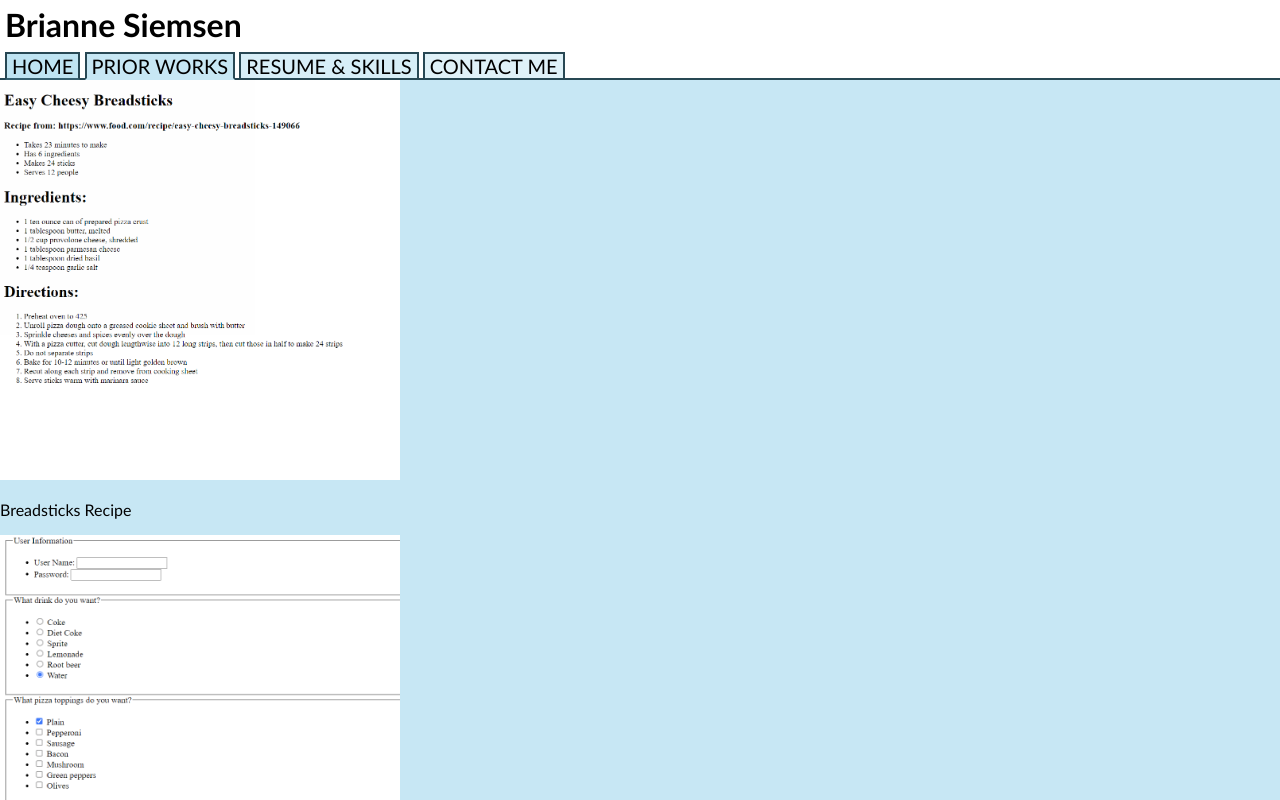
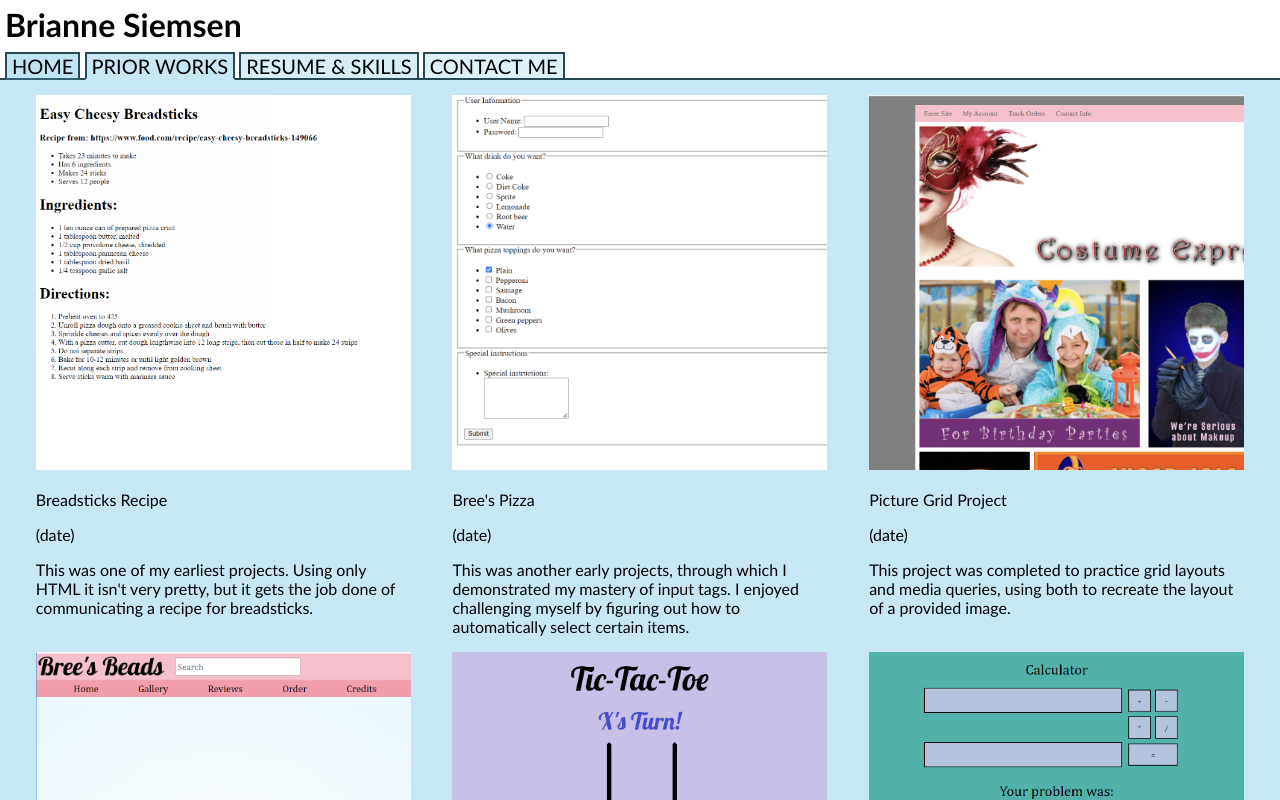
Before and after one commit to parsnippity/portfolio, a plain HTML site: page index.html in a window 1280 px wide. Both pictures are taken after a click on the link "PRIOR WORKS". Shown: the top 800 px of the page. Drawn offline with Linux system fonts and the light colour scheme.

Commit message:
worked on past projects

```diff
--- a/index.html
+++ b/index.html
@@ -16,30 +16,50 @@
 <body>
     <div id="nav">
         <h1 id="name">Brianne Siemsen</h1>
-        <a class="navClicks" id="homeClick" onclick="show(`home`)">HOME</a>
-        <a class="navClicks" id="worksClick" onclick="show(`works`)">PRIOR WORKS</a>
-        <a class="navClicks" id="resumeClick" onclick="show(`resumeSkills`)">RESUME & SKILLS</a>
-        <a class="navClicks" id="contactClick" onclick="show(`contact`)">CONTACT ME</a>
+        <div id="lilNav">
+            <a class="navClicks" id="homeClick" onclick="show(`home`)">HOME</a>
+            <a class="navClicks" id="worksClick" onclick="show(`works`)">PRIOR WORKS</a>
+            <a class="navClicks" id="resumeClick" onclick="show(`resumeSkills`)">RESUME & SKILLS</a>
+            <a class="navClicks" id="contactClick" onclick="show(`contact`)">CONTACT ME</a>
+        </div>
     </div>
     <div id="home" class="fade-in-text">
         <h1>Welcome to my Portfolio!</h1>
         <h3>Featured Works:</h3>
     </div>
     <div id="works" hidden>
-        <a href="https://parsnippity.github.io/breadsticksrecipe/">
+        <div>
+        <a href="https://parsnippity.github.io/breadsticksrecipe/" target="_blank">
             <img src="./easycheesy.PNG">
         </a>
         <p>Breadsticks Recipe</p>
-        <a href="https://parsnippity.github.io/Brees-Pizza/"><img src="./breespizza.PNG"></a>
+        <p>(date)</p>
+        <p>This was one of my earliest projects. Using only HTML it isn't very pretty, but it gets the job done of communicating a recipe for breadsticks.</p>
+        </div>
+        <div>
+        <a href="https://parsnippity.github.io/Brees-Pizza/" target="_blank"><img src="./breespizza.PNG"></a>
         <p>Bree's Pizza</p>
-        <a href="https://parsnippity.github.io/picturegridproject/"><img src="./picturegrid.PNG"></a>
+        <p>(date)</p>
+        <p>This was another early projects, through which I demonstrated my mastery of input tags. I enjoyed challenging myself by figuring out how to automatically select certain items.</p>
+        </div>
+        <div>
+        <a href="https://parsnippity.github.io/picturegridproject/" target="_blank"><img src="./picturegrid.PNG"></a>
         <p>Picture Grid Project</p>
-        <a href="https://parsnippity.github.io/breesbeads/"><img src="./breesbeads.PNG"></a>
+        <p>(date)</p>
+        <p>This project was completed to practice grid layouts and media queries, using both to recreate the layout of a provided image.</p>
+        </div>
+        <div>
+        <a href="https://parsnippity.github.io/breesbeads/" target="_blank"><img src="./breesbeads.PNG"></a>
         <p>Bree's Beads</p>
-        <a href="https://parsnippity.github.io/TicTacToe/"><img src="./tictactoe.png"></a>
+        </div>
+        <div>
+        <a href="https://parsnippity.github.io/TicTacToe/" target="_blank"><img src="./tictactoe.png"></a>
         <p>Tic Tac Toe</p>
-        <a href="https://parsnippity.github.io/calculator/"><img src="./calculator.PNG"></a>
+        </div>
+        <div>
+        <a href="https://parsnippity.github.io/calculator/" target="_blank"><img src="./calculator.PNG"></a>
         <p>Calculator</p>
+        </div>
     </div>
     <div id="resumeSkills" hidden>
         <div id="resume">
@@ -60,6 +80,7 @@
             <p>Member since 2022, E-Business submission for Regional Conference in progress</p>
         </div>
         <div id="skills">
+            <h2>Skills</h2>
             <ul>
                 <li>Able to implement the steps in the System Development Life Cycle (e.g. planning, analysis, design, developments,
                 testing, implementation, maintenance)</li>
--- a/index.js
+++ b/index.js
@@ -2,6 +2,7 @@ let bits = [{main: "home", click: "homeClick", color:"#bfe4f2", textColor: "#f1d
 let shown = bits[0];
 let current = bits[0];
 //B7E1F0
+if(window.matchMedia("(max-width: 550px)").matches) document.getElementById("homeClick").style.borderBottom = `2px solid #284854`;
 
 function show(hi){
     for(let item of bits){
@@ -11,15 +12,22 @@ function show(hi){
     }
     document.getElementById(hi).removeAttribute("hidden");
     if (hi != shown.main) document.getElementById(shown.main).setAttribute("hidden", "");
-    if (hi != shown.main) document.getElementById(shown.click).style.borderBottom = `2px solid #376070`;
     document.getElementById(hi).setAttribute("class", "fade-in-text");
-    document.getElementById(current.click).style.borderBottom = `2px solid ${current.color}`;
-    document.body.style.backgroundColor = current.color;
-    document.getElementById(shown.main).removeAttribute("class");
     if(current.main == "resumeSkills"){
         document.getElementById("resumeSkills").style.display = "grid"
     } else {
         document.getElementById("resumeSkills").style.display = "none"
     }
+    if(current.main == "works"){
+        document.getElementById("works").style.display = "flex"
+    } else {
+        document.getElementById("works").style.display = "none"
+    }
+    document.getElementById(shown.main).removeAttribute("class");
+    if(window.matchMedia("(max-width: 550px)").matches == false) {
+        if (hi != shown.main) document.getElementById(shown.click).style.borderBottom = `2px solid #376070`;
+        document.getElementById(current.click).style.borderBottom = `2px solid ${current.color}`;
+        document.body.style.backgroundColor = current.color;
+    }
     shown = current;
 }
--- a/test.css
+++ b/test.css
@@ -1,8 +1,14 @@
 body {
-    background-color: rgb(191, 228, 242);
+    background-color: #bfe4f2;
     font-family:'Gill Sans', 'Gill Sans MT', Calibri, 'Trebuchet MS', sans-serif;
     margin: 0px;
     color: black;
+}
+
+#works {
+    /*grid-template-columns: 1fr 1fr 1fr;*/
+    flex-wrap: wrap;
+    justify-content: space-around;
 }
 
 #resumeSkills {
@@ -25,9 +31,16 @@ h1, h2, h3, h4, h5 {
     font-weight: 600;
 }
 
-#works > a > img {
-    max-width: 400px;
-    max-height: 400px;
+#works {
+    margin: 15px;
+}
+
+#works > div {
+    max-width: 30%;
+}
+
+#works img {
+    max-width: 100%;
     object-fit: cover;
 }
 
@@ -142,3 +155,15 @@ h4 {
         opacity: 1;
     }
 }
+
+@media only screen and (max-width: 550px) {
+    #lilNav {
+        display: flex;
+    }
+    #works > div {
+        max-width: 45%;
+    }
+    #homeClick, #resumeClick, #worksClick, #contactClick {
+        background-color: #bfe4f2;
+    }
+}
```
